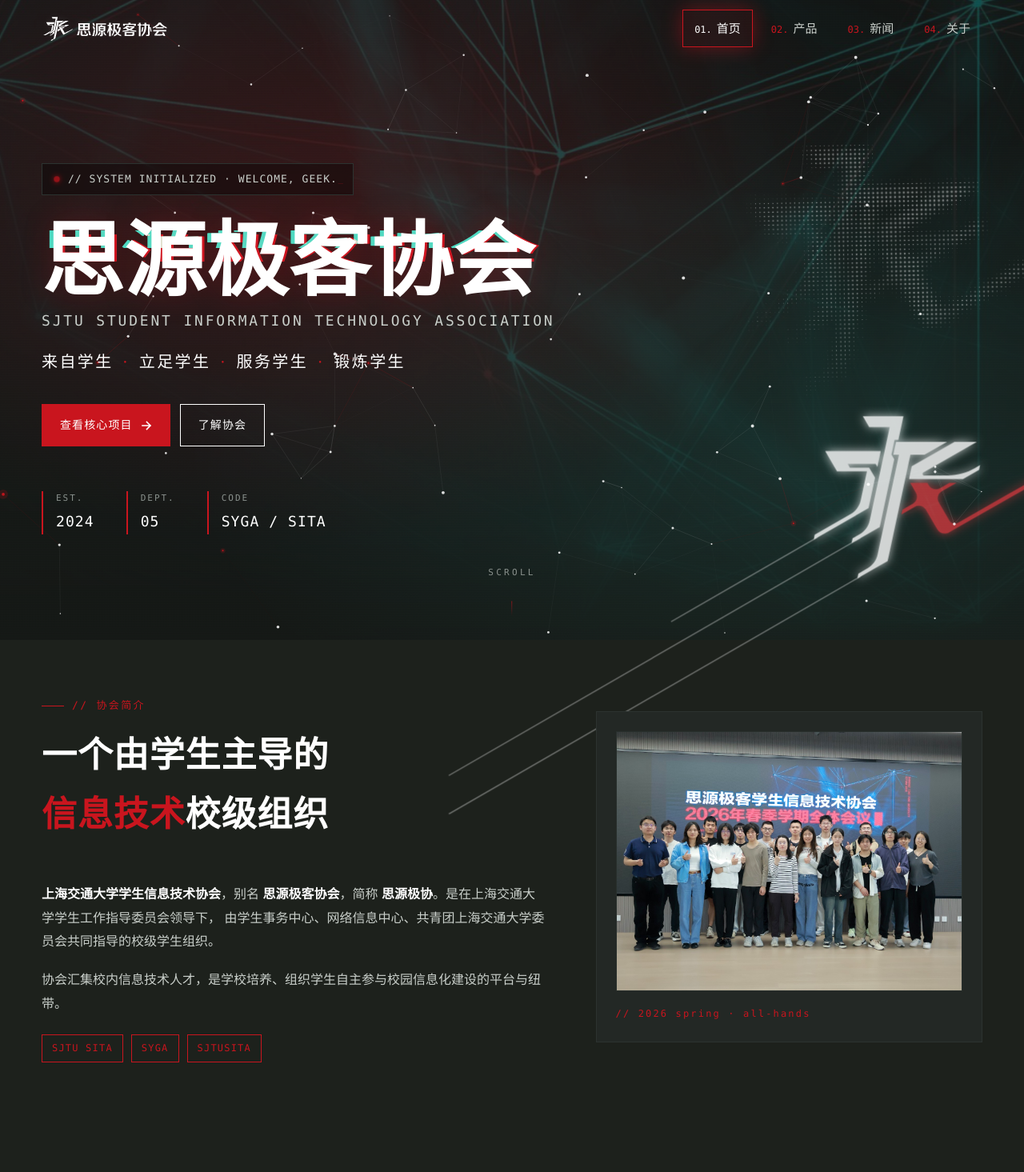
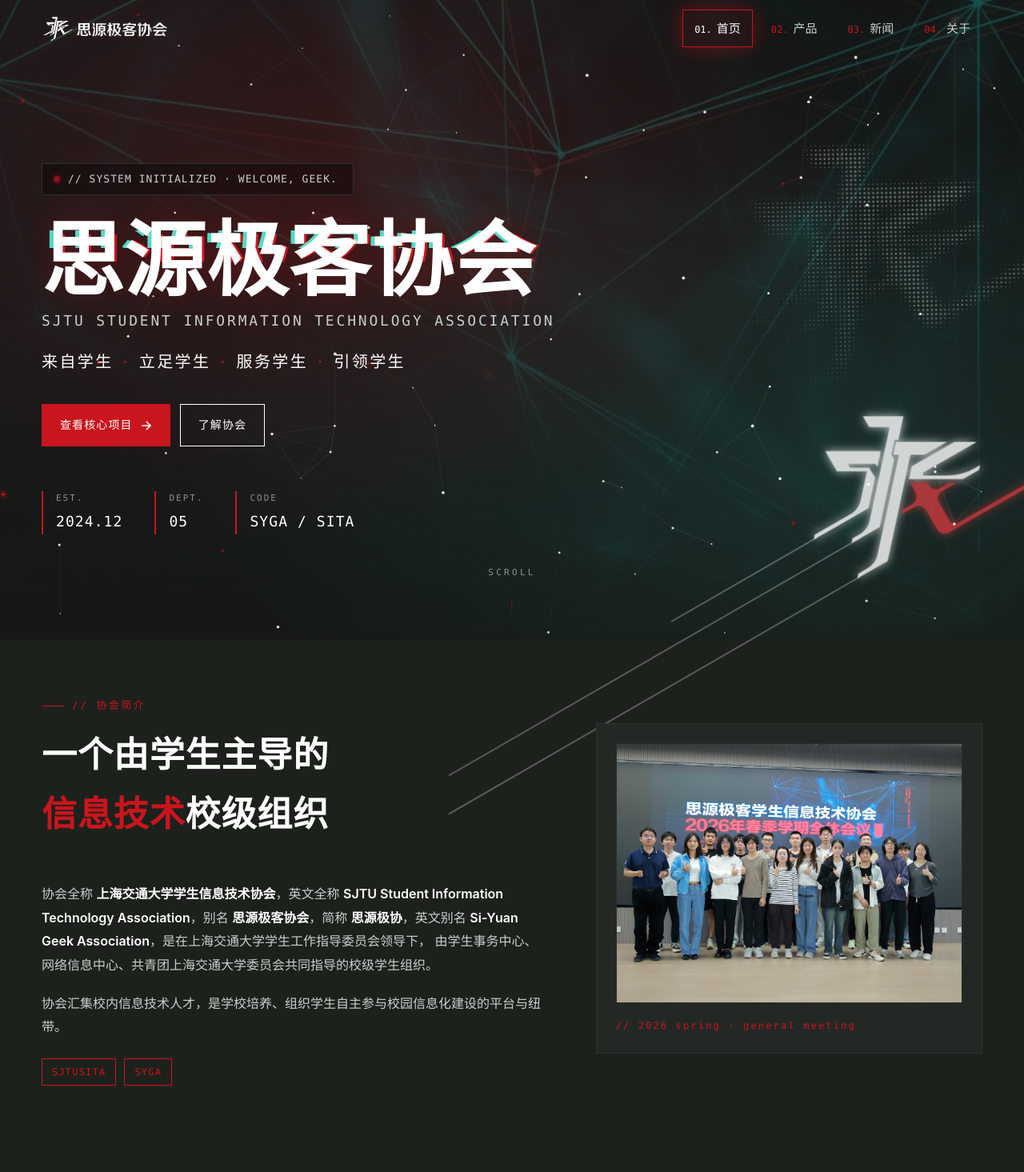
Before and after one commit to SJTU-Geek/geek-home-frontend, a React (Vite) app: page / in a window 1280 px wide. Shown: the top 1465 px of the page at 80% size. Built offline with nearby package versions, Linux system fonts and the light colour scheme.

Commit message:
fix: 修改介绍文字

```diff
--- a/src/components/Footer.tsx
+++ b/src/components/Footer.tsx
@@ -16,7 +16,7 @@
           <div className="footer__brand">
             <img src={brandSvg} alt="思源极客协会" />
             <p>
-              来自学生 · 立足学生 · 服务学生 · 锻炼学生
+              来自学生 · 立足学生 · 服务学生 · 引领学生
             </p>
           </div>
 
--- a/src/data/products.ts
+++ b/src/data/products.ts
@@ -47,7 +47,7 @@
       { title: '数据来源可信', detail: '对接校内多类信息系统，自动采集与实时更新。' },
       { title: '数字徽章呈现', detail: '每枚徽章独立设计、专属编号，兼具激励性与传播性。' },
       { title: '可视化成长轨迹', detail: '支持成就墙、分类汇总等多种视图。' },
-      { title: '权威导出支撑', detail: '可导出个人成就报告，作为评奖评优数据支撑。' }
+      { title: '权威导出支撑（计划）', detail: '后续将支持个人成就报告导出功能，作为校内认可的权威数据支撑。' }
     ],
     images: ['https://notes.sjtu.edu.cn/uploads/upload_07986f0efb64a1d60bb41cdb48e7d9a8.png'],
     developers: [],
@@ -130,9 +130,9 @@
     status: '策划中',
     tagline: '面向全体在校学生的系统化人工智能素养提升项目。',
     description: [
-      '“学生 AI+ 素养提升计划”由学生事务中心联合校团委、一门式学生服务中心、图书馆、网络信息中心、学生创新中心、计算机学院、人工智能学院等单位共同发起，由“思源极客”协会主导推进。',
+      '“学生 AI+ 素养提升计划”由学生事务中心联合校团委、一门式学生服务中心、图书馆、网络信息中心、学生创新中心、计算机学院、人工智能学院等单位共同发起，由“思源极客”学生信息技术协会牵头推进。',
       '计划以专题讲座为核心形式，构建多模块、多层次的内容体系，主要包括 AI 科普入门、AI+办公赋能、AI+创意生成、AI 智慧生态四大模块。',
-      '通过组委会统筹协作、学生讲师团驱动、多平台推广宣传以及实训反馈闭环的实施机制，全面提升学生信息素养与人工智能应用能力，形成“受助—自助—助人”的良性循环。'
+      '通过组委会统筹协作、学生讲师团驱动、多平台推广宣传以及实训反馈闭环的实施机制，全面提升学生信息素养与人工智能应用能力，并不断深化“受助—自助—助人”的良性循环。'
     ],
     features: [
       { title: 'AI 科普入门', detail: '人工智能基础、提示词工程、智能化工作流实践。' },
@@ -140,7 +140,7 @@
       { title: 'AI+ 创意生成', detail: '图像生成、音视频与数字人创作、AI 课堂教学。' },
       { title: 'AI 智慧生态', detail: '搭建个人智能生态：智能体、自动化工作流、私有知识库。' }
     ],
-    images: ['https://notes.sjtu.edu.cn/uploads/upload_0c1b1d2d4ddcbc8de7f180de7bd409f8.png'],
+    images: ['https://notes.sjtu.edu.cn/uploads/upload_689eba4a144c44f08731359a7a34202e.png'],
     developers: [],
     accent: '#6a4cc8',
     tags: ['AI', '素养教育', '讲座体系'],
--- a/src/pages/About.tsx
+++ b/src/pages/About.tsx
@@ -2,7 +2,7 @@
 import './About.css';
 
 const paragraphs = [
-  '上海交通大学学生信息技术协会，别名思源极客协会，简称思源极协，是在上海交通大学学生工作指导委员会领导下，由学生事务中心、网络信息中心、共青团上海交通大学委员会共同指导的校级学生组织。协会汇集校内信息技术人才，是学校培养、组织学生自主参与校园信息化建设的平台与纽带。',
+  '上海交通大学学生信息技术协会，英文全称 SJTU Student Information Technology Association，别名思源极客协会，简称思源极协，英文别名 Si-Yuan Geek Association，是在上海交通大学学生工作指导委员会领导下，由学生事务中心、网络信息中心、共青团上海交通大学委员会共同指导的校级学生组织。协会汇集校内信息技术人才，是学校培养、组织学生自主参与校园信息化建设的平台与纽带。',
   '在上级主管部门指导与支持下，协会接受"智慧学工"信息化专职指导教师与兼职辅导员直接指导，接受"智慧学工"信息化专员的技术支持，协助学校各相关部门开展学生工作信息化建设。协会主要职责包括协助推进"智慧学工"项目整体进度，协助提升学工信息化建设质量，积极探索学工信息化理论研究，组织开展信息化技能公众培训，组织开展信息化素养提升活动，承接延续学生信息化优秀成果，探索打造数字化校园文化品牌，勇敢尝试信息化项目成果孵化。',
   '协会内部设有业务部、技术部、设计部、项目部、成员部五大部门，承担专业技术职责及行政管理职责。业务部负责统筹与组织调研走访、需求分析、对外联络、业务优化与咨询、交叉理论研究等工作。技术部负责统筹与实施技术开发、系统测试、基础设施运维、安全保障与风险评估等工作。设计部负责统筹与实施文案设计、视觉设计、体验设计以及协会宣传等工作。成员部负责统筹与规划成员管理、业务培训和团队建设，优化团队结构，提升成员专业能力；同时承担重大事件与会议记录、文件起草与修订等任务，规范文件管理工作，确保重要信息记录与传承。项目部负责统筹与实施立项评估、分工排期、进度管理、协同支持、资料归档等工作，确保项目可行、项目进度可控，促进跨部门合作。',
   '协会始终坚持以"来自学生、立足学生、服务学生、引领学生"为发展定位，引领学生在科技创造中贡献交大智慧、在服务实践中践行科技向善理念，不断传承交大精神，共创美好未来，持续打造符合每一代上海交通大学学子切实需要的数字化、智慧化美好校园生态。',
@@ -31,7 +31,7 @@
             <span>EN</span>
             SJTU Student Information Technology Association
             <span>·</span>
-            SITA / SYGA
+            SJTUSITA / SYGA
           </p>
         </div>
       </section>
@@ -56,7 +56,7 @@
             <span>·</span>
             <span className="accent">服务学生</span>
             <span>·</span>
-            <span className="accent">锻炼学生</span>
+            <span className="accent">引领学生</span>
           </Reveal>
         </div>
       </section>
--- a/src/pages/Home.tsx
+++ b/src/pages/Home.tsx
@@ -63,7 +63,7 @@
       {
         no: '04',
         title: '组织开展信息化技能公众培训',
-        desc: '定期邀请专家与（思源）极协资深成员组织专题技能培训，推进信息化知识的传播与传承，提高在校师生的信息化思维水平与信息化技术能力。',
+        desc: '定期邀请专家与协会资深成员组织专题技能培训，推进信息化知识的传播与传承，提高在校师生的信息化思维水平与信息化技术能力。',
       },
       {
         no: '05',
@@ -258,7 +258,7 @@
           <p className="hero__slogan">
             来自学生<span className="dot">·</span>立足学生
             <span className="dot">·</span>服务学生<span className="dot">·</span>
-            锻炼学生
+            引领学生
           </p>
 
           <div className="hero__actions">
@@ -281,7 +281,7 @@
           <div className="hero__stats">
             <div className="hero__stat">
               <span className="hero__stat-k">EST.</span>
-              <span className="hero__stat-v">2024</span>
+              <span className="hero__stat-v">2024.12</span>
             </div>
             <div className="hero__stat">
               <span className="hero__stat-k">DEPT.</span>
@@ -310,18 +310,20 @@
               <span className="accent">信息技术</span>校级组织
             </h2>
             <p className="intro__lead">
-              <strong>上海交通大学学生信息技术协会</strong>，别名{' '}
+              协会全称{' '}
+              <strong>上海交通大学学生信息技术协会</strong>，英文全称{' '}
+              <strong>SJTU Student Information Technology Association</strong>，别名{' '}
               <strong>思源极客协会</strong>，简称{' '}
-              <strong>思源极协</strong>。是在上海交通大学学生工作指导委员会领导下，
+              <strong>思源极协</strong>，英文别名{' '}
+              <strong>Si-Yuan Geek Association</strong>，是在上海交通大学学生工作指导委员会领导下，
               由学生事务中心、网络信息中心、共青团上海交通大学委员会共同指导的校级学生组织。
             </p>
             <p className="intro__lead">
               协会汇集校内信息技术人才，是学校培养、组织学生自主参与校园信息化建设的平台与纽带。
             </p>
             <div className="intro__codes">
-              <span>SJTU SITA</span>
+              <span>SJTUSITA</span>
               <span>SYGA</span>
-              <span>SJTUSITA</span>
             </div>
           </Reveal>
 
@@ -333,7 +335,7 @@
                 className="intro__card-img"
               />
               <div className="intro__card-meta">
-                <span className="intro__card-tag">// 2026 spring · all-hands</span>
+                <span className="intro__card-tag">// 2026 spring · general meeting</span>
               </div>
             </div>
           </Reveal>
@@ -406,12 +408,12 @@
           <Reveal>
             <p className="section-eyebrow">// 组织架构</p>
             <h2 className="section-title">
-              部长联席会议 · <span className="accent">五部协同</span>
+              五部协同 · <span className="accent">打造专业化学生团队</span>
             </h2>
           </Reveal>
 
           <Reveal delay={80} className="org__chairs">
-            <span className="org__chairs-label">部长联席会议</span>
+            <span className="org__chairs-label">协会组成部门</span>
             <span className="org__chairs-line" aria-hidden />
           </Reveal>
 
@@ -464,7 +466,7 @@
               // 核心项目成果
             </p>
             <h3 className="rd__sub-title">
-              从徽章激励到 AI 素养，已落地或正在路上
+              从校园成就到 AI 素养，已落地或正在路上
             </h3>
           </Reveal>
 
--- a/src/pages/Products.tsx
+++ b/src/pages/Products.tsx
@@ -112,8 +112,7 @@
           <Reveal>
             <p className="section-eyebrow">// 执行排期 · Roadmap 2026</p>
             <h2 className="section-title">
-              在路上的 <span className="accent">{schedules.length}</span>{' '}
-              个项目 · 按月排布
+              2026 · 项目<span className="accent">月度推进</span>{' '}
             </h2>
             <p className="roadmap__desc">
               当前已对外可见的核心项目排期。横向时间线展示了从需求调研到上线的全过程，
```
